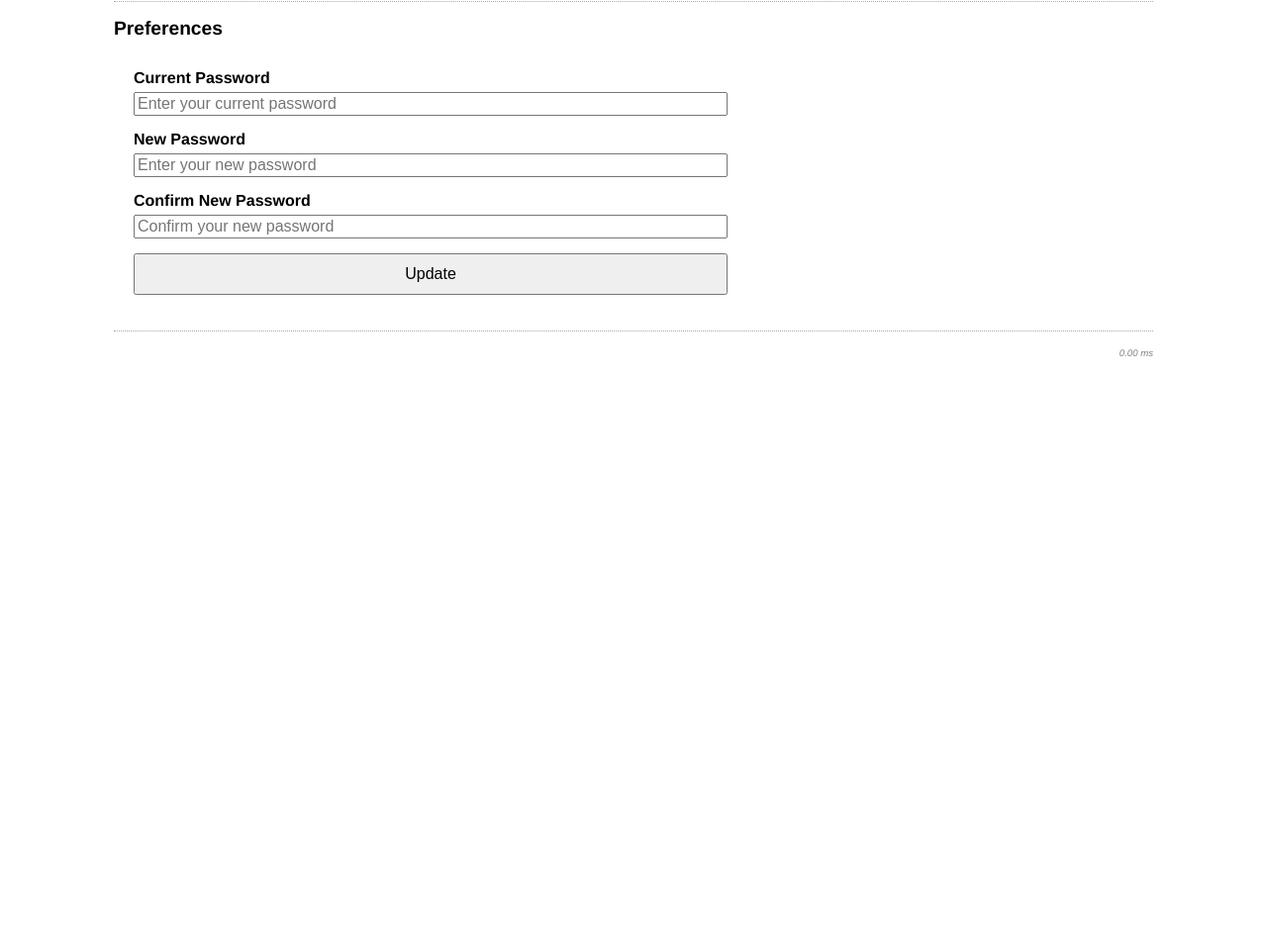
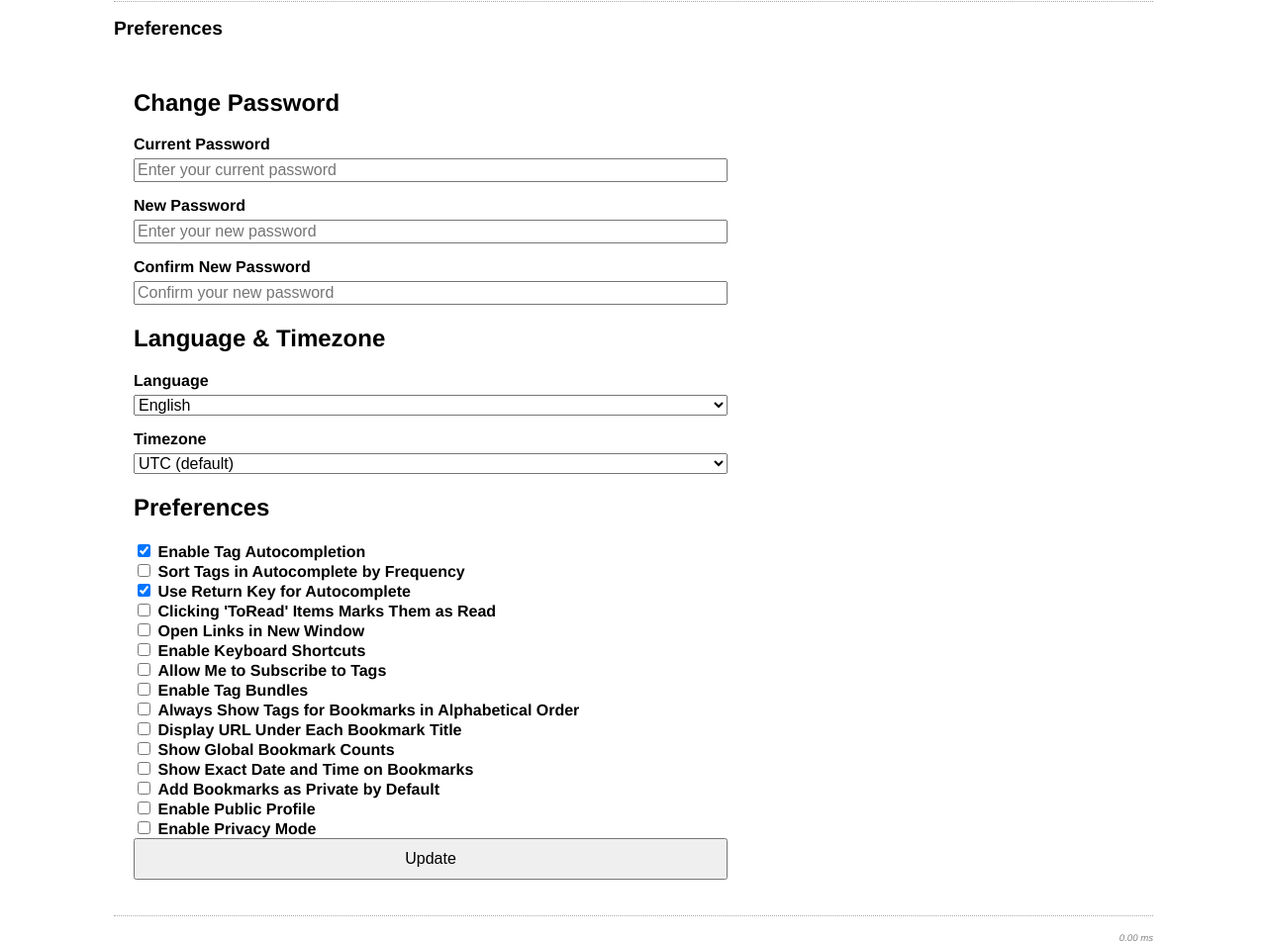
Before and after one commit to mileswilsondc/pin, a Flask app: page /preferences in a window 1280 px wide. Shown: the part 19-972 px from the top of the page at 99% size. Before the commit the page ends 379 px from the top, so only its background shows below. Run offline with Flask 3, Linux system fonts and the light colour scheme; the visitor is signed in with stand-in values (Sample User, id 1).

Commit message:
Add unimplemented user preferences including timezone, language, and tweaks.

```diff
--- a/app.py
+++ b/app.py
@@ -232,12 +232,33 @@ def delete_link(link_id):
 @app.route('/preferences', methods=['GET', 'POST'])
 @login_required
 def preferences():
-    form = PreferencesForm(user=current_user)  # Pass the current user to the form
+    form = PreferencesForm(user=current_user)
     if form.validate_on_submit():
-        # Update the user's password
-        current_user.set_password(form.new_password.data)
+        if form.new_password.data:
+            current_user.set_password(form.new_password.data)
+
+        current_user.language = form.language.data
+        current_user.timezone = form.timezone.data
+
+        current_user.tag_autocompletion = form.tag_autocompletion.data
+        current_user.sort_tags_by_frequency = form.sort_tags_by_frequency.data
+        current_user.use_return_key_for_autocomplete = form.use_return_key_for_autocomplete.data
+        current_user.mark_toread_as_read_on_click = form.mark_toread_as_read_on_click.data
+        current_user.open_links_in_new_window = form.open_links_in_new_window.data
+        current_user.enable_keyboard_shortcuts = form.enable_keyboard_shortcuts.data
+        current_user.subscribe_to_tags = form.subscribe_to_tags.data
+        current_user.part_of_fandom = form.part_of_fandom.data
+        current_user.enable_tag_bundles = form.enable_tag_bundles.data
+        current_user.always_show_tags_alphabetical = form.always_show_tags_alphabetical.data
+        current_user.display_url_under_title = form.display_url_under_title.data
+        current_user.show_global_bookmark_counts = form.show_global_bookmark_counts.data
+        current_user.show_exact_datetime_on_bookmarks = form.show_exact_datetime_on_bookmarks.data
+        current_user.add_bookmarks_private_by_default = form.add_bookmarks_private_by_default.data
+        current_user.enable_public_profile = form.enable_public_profile.data
+        current_user.enable_privacy_mode = form.enable_privacy_mode.data
+
         db.session.commit()
-        flash('Your password has been updated.')
+        flash('Your preferences have been updated.')
         return redirect(url_for('index'))
     return render_template('preferences.html', form=form)
 
--- a/forms.py
+++ b/forms.py
@@ -1,6 +1,6 @@
 # forms.py
 from flask_wtf import FlaskForm
-from wtforms import StringField, PasswordField, TextAreaField, BooleanField, SubmitField
+from wtforms import StringField, PasswordField, TextAreaField, BooleanField, SubmitField, SelectField
 from wtforms.validators import DataRequired, URL, EqualTo, ValidationError
 
 class RegistrationForm(FlaskForm):
@@ -34,18 +34,128 @@ class EditLinkForm(FlaskForm):
     submit = SubmitField('Update')
 
 class PreferencesForm(FlaskForm):
+    # Password Fields
     current_password = PasswordField('Current Password', validators=[DataRequired()])
     new_password = PasswordField('New Password', validators=[
         DataRequired(),
         EqualTo('confirm_new_password', message='Passwords must match')
     ])
     confirm_new_password = PasswordField('Confirm New Password', validators=[DataRequired()])
+
+    language = SelectField('Language', choices=[
+        ('en', 'English'),
+        ('es', 'Spanish / Español'),
+        ('fr', 'French / Français'),
+        ('de', 'German / Deutsch'),
+        ('cn', 'Chinese / 中文'),
+        ('jp', 'Japanese / 日本語'),
+    ], default='en')
+
+    timezone = SelectField('Timezone', choices=[
+        ('Etc/UTC', 'UTC (default)'),
+        ('America/Anchorage', '-9:00 : Alaska'),
+        ('America/Ensenada', '-8:00 : Tijuana, Baja California'),
+        ('America/Los_Angeles', '-8:00 : Pacific Time'),
+        ('America/Denver', '-7:00 : Mountain Time'),
+        ('America/Chihuahua', '-7:00 : Chihuahua, La Paz'),
+        ('America/Dawson_Creek', '-7:00 : Arizona'),
+        ('America/Belize', '-6:00 : Saskatchewan, Central America'),
+        ('America/Cancun', '-6:00 : Guadalajara, Mexico City'),
+        ('America/Chicago', '-6:00 : Central Time'),
+        ('America/New_York', '-5:00 : Eastern Time'),
+        ('America/Havana', '-5:00 : Cuba'),
+        ('America/Bogota', '-5:00 : Bogota, Lima, Quito'),
+        ('America/Caracas', '-4:30 : Caracas'),
+        ('America/Santiago', '-4:00 : Santiago'),
+        ('America/La_Paz', '-4:00 : La Paz'),
+        ('America/Campo_Grande', '-4:00 : Brazil'),
+        ('America/Goose_Bay', '-4:00 : Atlantic Time'),
+        ('America/St_Johns', '-3:30 : Newfoundland'),
+        ('America/Montevideo', '-3:00 : Montevideo'),
+        ('America/Argentina/Buenos_Aires', '-3:00 : Buenos Aires'),
+        ('America/Sao_Paulo', '-3:00 : Brasilia'),
+        ('Europe/London', '+0:00 : London, Reykjavik, GMT'),
+        ('Europe/Amsterdam', '+1:00 : Amsterdam, Berlin, Rome'),
+        ('Europe/Belgrade', '+1:00 : Belgrade, Budapest, Prague'),
+        ('Asia/Beirut', '+2:00 : Beirut'),
+        ('Africa/Cairo', '+2:00 : Cairo'),
+        ('Africa/Blantyre', '+2:00 : Harare, Pretoria'),
+        ('Asia/Jerusalem', '+2:00 : Jerusalem'),
+        ('Europe/Moscow', '+3:00 : Moscow, St. Petersburg'),
+        ('Africa/Addis_Ababa', '+3:00 : Nairobi'),
+        ('Asia/Tehran', '+3:30 : Tehran'),
+        ('Asia/Dubai', '+4:00 : Abu Dhabi, Muscat'),
+        ('Asia/Yerevan', '+4:00 : Yerevan'),
+        ('Asia/Kabul', '+4:30 : Kabul'),
+        ('Asia/Yekaterinburg', '+5:00 : Ekaterinburg'),
+        ('Asia/Tashkent', '+5:00 : Tashkent'),
+        ('Asia/Kolkata', '+5:30 : Chennai, Mumbai, New Delhi'),
+        ('Asia/Katmandu', '+5:45 : Kathmandu'),
+        ('Asia/Dhaka', '+6:00 : Astana, Dhaka'),
+        ('Asia/Novosibirsk', '+6:00 : Novosibirsk'),
+        ('Asia/Rangoon', '+6:30 : Yangon (Rangoon)'),
+        ('Asia/Bangkok', '+7:00 : Bangkok, Hanoi, Jakarta'),
+        ('Asia/Krasnoyarsk', '+7:00 : Krasnoyarsk'),
+        ('Asia/Hong_Kong', '+8:00 : Beijing, Hong Kong'),
+        ('Asia/Irkutsk', '+8:00 : Irkutsk, Ulaan Bataar'),
+        ('Australia/Perth', '+8:00 : Perth'),
+        ('Asia/Tokyo', '+9:00 : Osaka, Sapporo, Tokyo'),
+        ('Asia/Seoul', '+9:00 : Seoul'),
+        ('Australia/Adelaide', '+9:30 : Adelaide'),
+        ('Australia/Darwin', '+9:30 : Darwin'),
+        ('Australia/Brisbane', '+10:00 : Brisbane'),
+        ('Australia/Hobart', '+10:00 : Hobart'),
+        ('Asia/Vladivostok', '+10:00 : Vladivostok'),
+        ('Asia/Magadan', '+11:00 : Magadan'),
+        ('Pacific/Auckland', '+12:00 : Auckland, Wellington'),
+        ('Etc/GMT-12', '+12:00 : Fiji, Kamchatka, Marshall Is.'),
+        ('Pacific/Midway', '-11:00 : Midway Island, Samoa'),
+        ('America/Adak', '-10:00 : Hawaii, Aleutians'),
+    ], default='Etc/UTC')
+
+    # Checkbox Preferences
+    tag_autocompletion = BooleanField('Enable Tag Autocompletion')
+    sort_tags_by_frequency = BooleanField('Sort Tags in Autocomplete by Frequency')
+    use_return_key_for_autocomplete = BooleanField('Use Return Key for Autocomplete')
+    mark_toread_as_read_on_click = BooleanField("Clicking 'ToRead' Items Marks Them as Read")
+    open_links_in_new_window = BooleanField('Open Links in New Window')
+    enable_keyboard_shortcuts = BooleanField('Enable Keyboard Shortcuts')
+    subscribe_to_tags = BooleanField('Allow Me to Subscribe to Tags')
+    part_of_fandom = BooleanField('I am Part of a Fandom')
+    enable_tag_bundles = BooleanField('Enable Tag Bundles')
+    always_show_tags_alphabetical = BooleanField('Always Show Tags for Bookmarks in Alphabetical Order')
+    display_url_under_title = BooleanField('Display URL Under Each Bookmark Title')
+    show_global_bookmark_counts = BooleanField('Show Global Bookmark Counts')
+    show_exact_datetime_on_bookmarks = BooleanField('Show Exact Date and Time on Bookmarks')
+    add_bookmarks_private_by_default = BooleanField('Add Bookmarks as Private by Default')
+    enable_public_profile = BooleanField('Enable Public Profile')
+    enable_privacy_mode = BooleanField('Enable Privacy Mode')
+
     submit = SubmitField('Update')
 
     def __init__(self, user, *args, **kwargs):
         super(PreferencesForm, self).__init__(*args, **kwargs)
         self.user = user
 
+        self.language.data = user.language
+        self.timezone.data = user.timezone
+        self.tag_autocompletion.data = user.tag_autocompletion
+        self.sort_tags_by_frequency.data = user.sort_tags_by_frequency
+        self.use_return_key_for_autocomplete.data = user.use_return_key_for_autocomplete
+        self.mark_toread_as_read_on_click.data = user.mark_toread_as_read_on_click
+        self.open_links_in_new_window.data = user.open_links_in_new_window
+        self.enable_keyboard_shortcuts.data = user.enable_keyboard_shortcuts
+        self.subscribe_to_tags.data = user.subscribe_to_tags
+        self.part_of_fandom.data = user.part_of_fandom
+        self.enable_tag_bundles.data = user.enable_tag_bundles
+        self.always_show_tags_alphabetical.data = user.always_show_tags_alphabetical
+        self.display_url_under_title.data = user.display_url_under_title
+        self.show_global_bookmark_counts.data = user.show_global_bookmark_counts
+        self.show_exact_datetime_on_bookmarks.data = user.show_exact_datetime_on_bookmarks
+        self.add_bookmarks_private_by_default.data = user.add_bookmarks_private_by_default
+        self.enable_public_profile.data = user.enable_public_profile
+        self.enable_privacy_mode.data = user.enable_privacy_mode
+
     def validate_current_password(self, field):
         if not self.user.check_password(field.data):
             raise ValidationError('Current password is incorrect.')
--- a/templates/preferences.html
+++ b/templates/preferences.html
@@ -6,6 +6,7 @@
     <form method="post" class="form">
         {{ form.hidden_tag() }}
 
+        <h2>Change Password</h2>
         <div class="form-group">
             {{ form.current_password.label(class="form-label") }}
             {{ form.current_password(class="form-input", placeholder="Enter your current password") }}
@@ -42,6 +43,114 @@
             {% endif %}
         </div>
 
+        <h2>Language & Timezone</h2>
+        <div class="form-group">
+            {{ form.language.label(class="form-label") }}
+            {{ form.language(class="form-select") }}
+            {% if form.language.errors %}
+                <ul class="errors">
+                    {% for error in form.language.errors %}
+                        <li>{{ error }}</li>
+                    {% endfor %}
+                </ul>
+            {% endif %}
+        </div>
+
+        <div class="form-group">
+            {{ form.timezone.label(class="form-label") }}
+            {{ form.timezone(class="form-select") }}
+            {% if form.timezone.errors %}
+                <ul class="errors">
+                    {% for error in form.timezone.errors %}
+                        <li>{{ error }}</li>
+                    {% endfor %}
+                </ul>
+            {% endif %}
+        </div>
+
+        <!-- Checkbox Preferences Section -->
+        <h2>Preferences</h2>
+
+        <div class="form-checkbox">
+            {{ form.tag_autocompletion() }}
+            {{ form.tag_autocompletion.label(class="form-label") }}
+        </div>
+
+        <div class="form-checkbox">
+            {{ form.sort_tags_by_frequency() }}
+            {{ form.sort_tags_by_frequency.label(class="form-label") }}
+        </div>
+
+        <div class="form-checkbox">
+            {{ form.use_return_key_for_autocomplete() }}
+            {{ form.use_return_key_for_autocomplete.label(class="form-label") }}
+        </div>
+
+        <div class="form-checkbox">
+            {{ form.mark_toread_as_read_on_click() }}
+            {{ form.mark_toread_as_read_on_click.label(class="form-label") }}
+        </div>
+
+        <div class="form-checkbox">
+            {{ form.open_links_in_new_window() }}
+            {{ form.open_links_in_new_window.label(class="form-label") }}
+        </div>
+
+        <div class="form-checkbox">
+            {{ form.enable_keyboard_shortcuts() }}
+            {{ form.enable_keyboard_shortcuts.label(class="form-label") }}
+        </div>
+
+        <div class="form-checkbox">
+            {{ form.subscribe_to_tags() }}
+            {{ form.subscribe_to_tags.label(class="form-label") }}
+        </div>
+
+        <!--<div class="form-checkbox">
+            {{ form.part_of_fandom() }}
+            {{ form.part_of_fandom.label(class="form-label") }}
+        </div>-->
+
+        <div class="form-checkbox">
+            {{ form.enable_tag_bundles() }}
+            {{ form.enable_tag_bundles.label(class="form-label") }}
+        </div>
+
+        <div class="form-checkbox">
+            {{ form.always_show_tags_alphabetical() }}
+            {{ form.always_show_tags_alphabetical.label(class="form-label") }}
+        </div>
+
+        <div class="form-checkbox">
+            {{ form.display_url_under_title() }}
+            {{ form.display_url_under_title.label(class="form-label") }}
+        </div>
+
+        <div class="form-checkbox">
+            {{ form.show_global_bookmark_counts() }}
+            {{ form.show_global_bookmark_counts.label(class="form-label") }}
+        </div>
+
+        <div class="form-checkbox">
+            {{ form.show_exact_datetime_on_bookmarks() }}
+            {{ form.show_exact_datetime_on_bookmarks.label(class="form-label") }}
+        </div>
+
+        <div class="form-checkbox">
+            {{ form.add_bookmarks_private_by_default() }}
+            {{ form.add_bookmarks_private_by_default.label(class="form-label") }}
+        </div>
+
+        <div class="form-checkbox">
+            {{ form.enable_public_profile() }}
+            {{ form.enable_public_profile.label(class="form-label") }}
+        </div>
+
+        <div class="form-checkbox">
+            {{ form.enable_privacy_mode() }}
+            {{ form.enable_privacy_mode.label(class="form-label") }}
+        </div>
+
         <div class="form-group">
             {{ form.submit(class="form-button") }}
         </div>
```
Also changed, not shown: models.py (+21 -1 lines).
